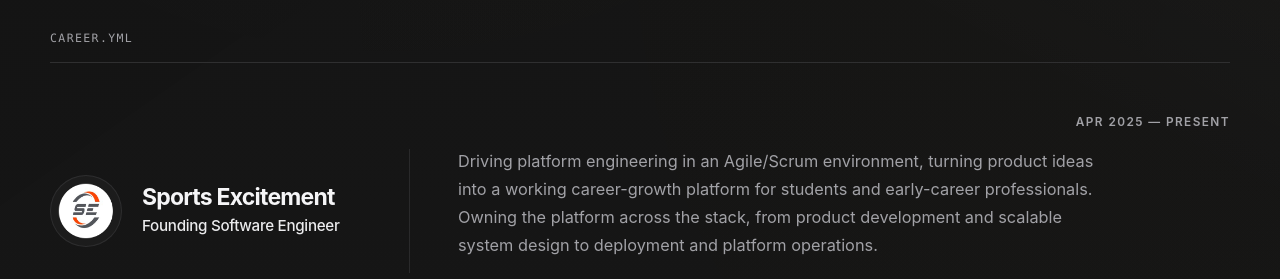
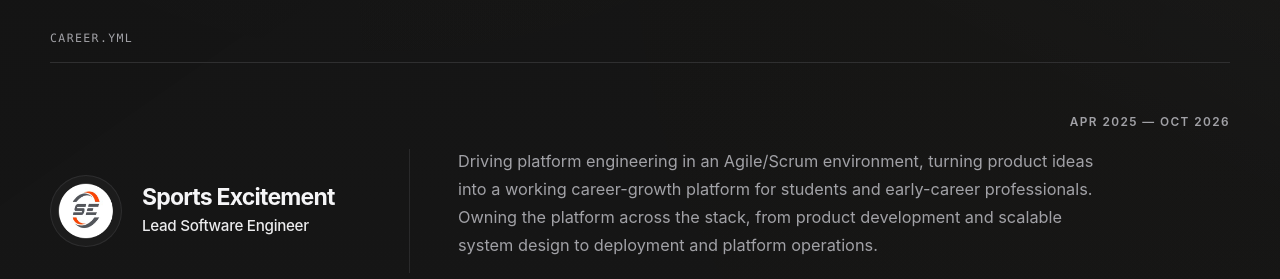
Before and after one commit to ShantnuKaushal/PersonalWebsite, a Next.js app: page / in a window 1280 px wide. Shown: the part 1567-1846 px from the top of the page. Built offline with nearby package versions, Linux system fonts and the light colour scheme.

Commit message:
End SPEX

```diff
--- a/content/experience.js
+++ b/content/experience.js
@@ -1,8 +1,8 @@
 export const experiences = [
   {
     company: 'Sports Excitement',
-    role: 'Founding Software Engineer',
-    dates: 'Apr 2025 — Present',
+    role: 'Lead Software Engineer',
+    dates: 'Apr 2025 — Oct 2026',
     logoSrc: '/images/experience/sports-excitement.svg',
     logoAlt: 'Sports Excitement logo',
     summary:
```
Also changed, not shown: 1 other file (tests, documents, lock files or other folders).
